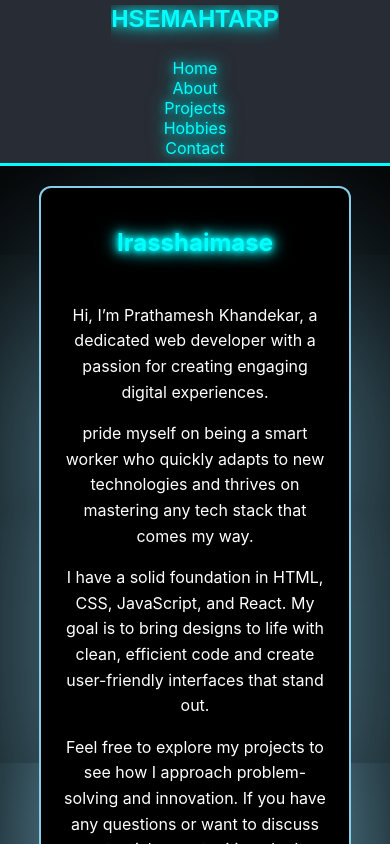
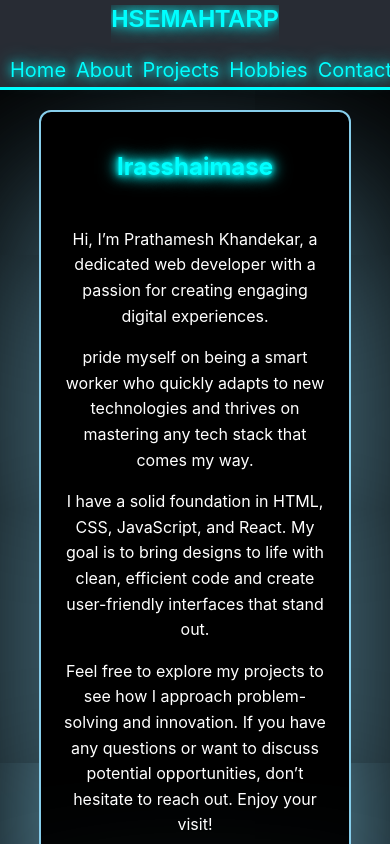
Before and after one commit to flowenol03/Portfolio, a React (Create React App) app: page / in a window 390 px wide. Shown: the top 844 px of the page. Built offline with nearby package versions, Linux system fonts and the light colour scheme.

Commit message:
inital commit

```diff
--- a/src/components/Header.css
+++ b/src/components/Header.css
@@ -50,7 +50,6 @@
   padding: 0;
   margin: 0;
   display: flex; /* Ensure horizontal layout */
-  flex-wrap: wrap; /* Allow items to wrap to next line on smaller screens */
   justify-content: space-between; /* Distribute items evenly */
 }
 
@@ -121,11 +120,12 @@
     font-size: 1.5rem;
   }
 
+  .Header nav ul {
+    flex-direction: row; /* Keep list items on the same line */
+    width: 100%; /* Take up full width of container */
+  }
   .Header nav ul li {
-    margin: 0 2px;
-  }
-
-  .Header nav ul li a {
-    font-size: 1rem;
+    margin: 0 5px; /* Reduce margin to fit on smaller screens */
+    font-size: 1rem; /* Reduce font size to fit on smaller screens */
   }
 }
```
